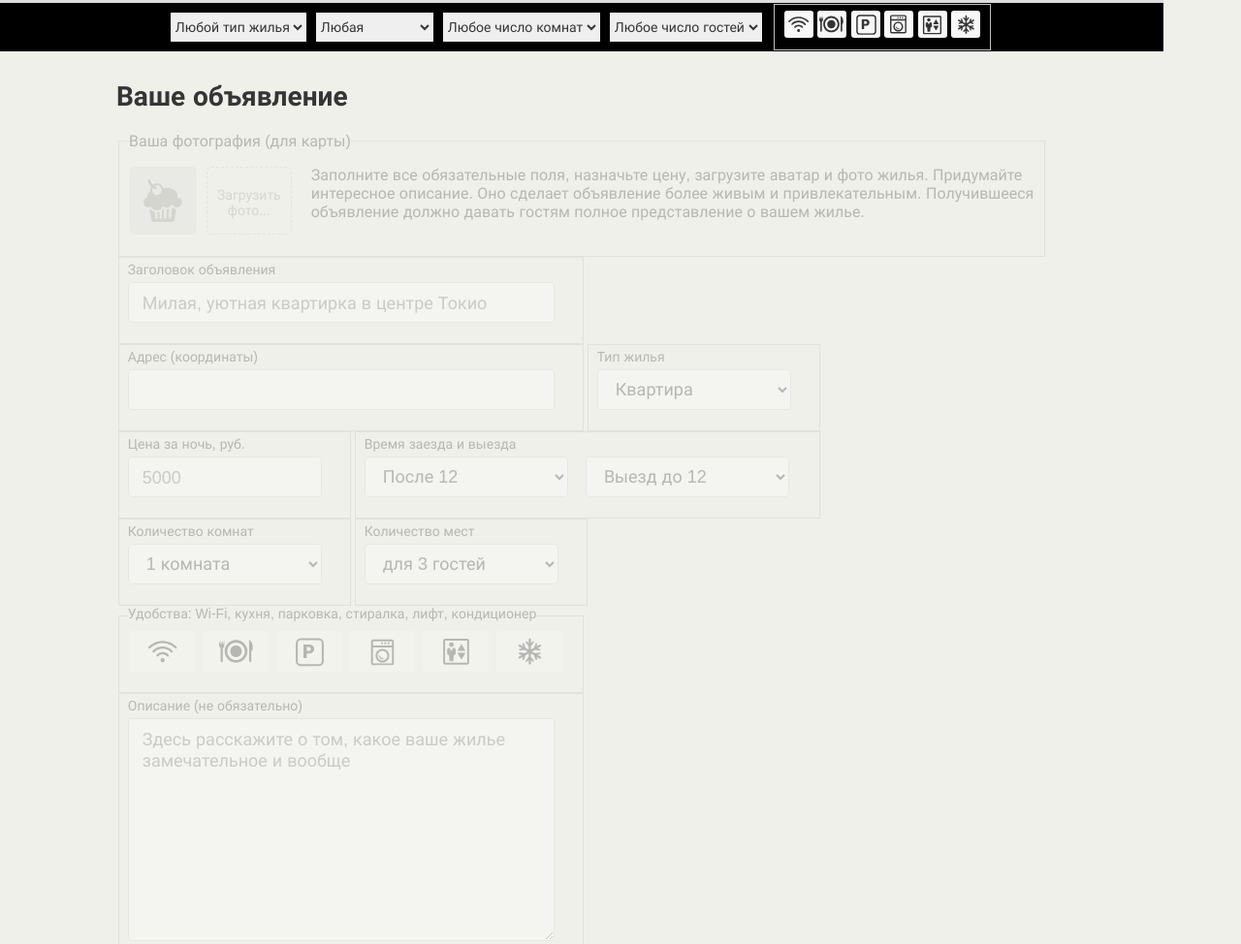
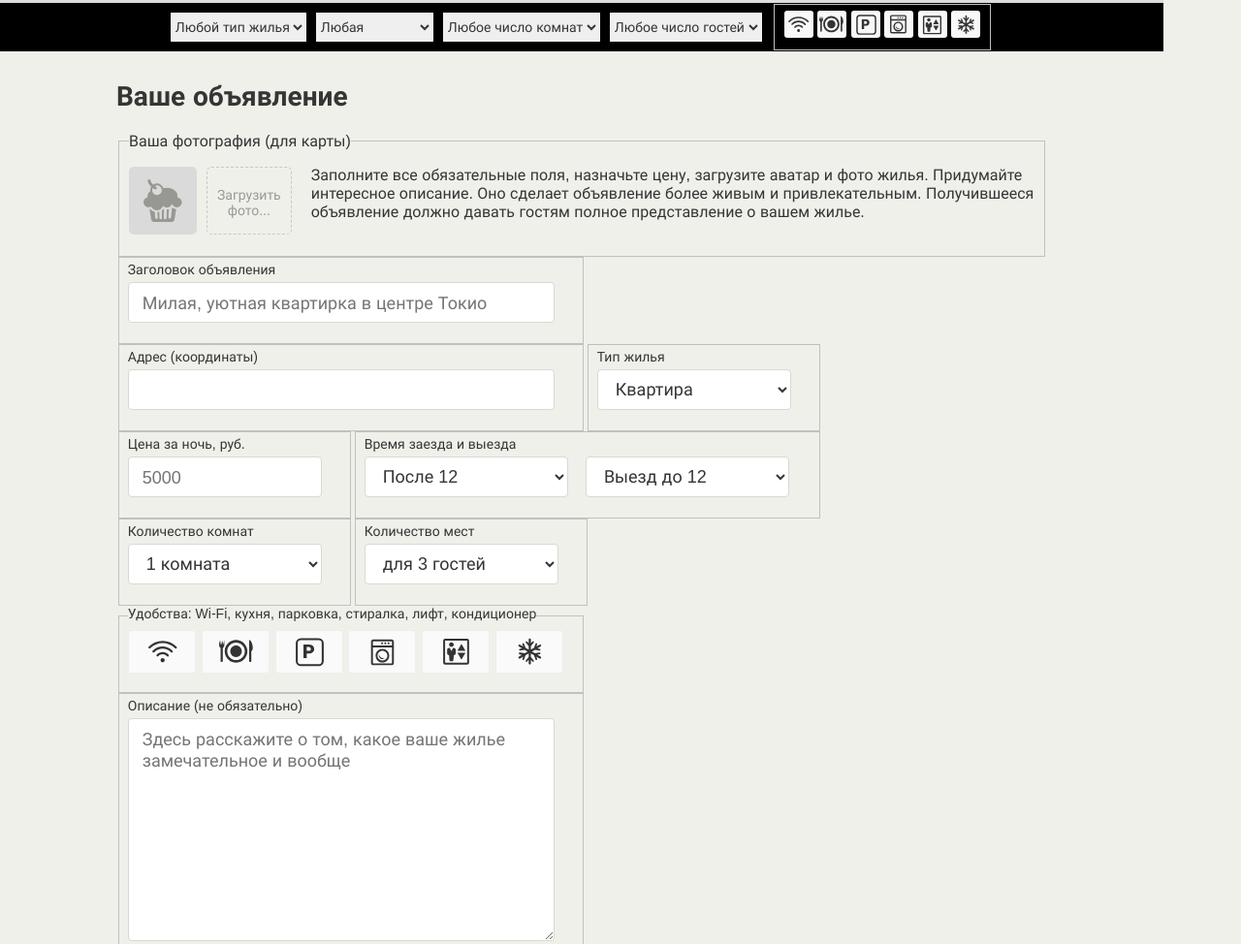
Before and after one commit to htmlacademy-javascript/117202-keksobooking-25, a website with bundled scripts: page index.html in a window 1280 px wide. Shown: the part 592-1566 px from the top of the page at 97% size. Built offline with nearby package versions, Linux system fonts and the light colour scheme.

Commit message:
исправил fildset и select

```diff
--- a/index.html
+++ b/index.html
@@ -73,7 +73,7 @@
     <section class="notice">
       <h2 class="notice__title">Ваше объявление</h2>
       <form class="ad-form" method="post" enctype="multipart/form-data" autocomplete="off">
-        <fieldset disabled class="ad-form-header">
+        <fieldset class="ad-form-header">
           <legend class="ad-form-header__title">Ваша фотография (для карты)</legend>
           <div class="ad-form-header__upload">
             <div class="ad-form-header__preview">
--- a/js/form.js
+++ b/js/form.js
@@ -1,20 +1,21 @@
 const adform = document.querySelector('.ad-form');
-const fieldset = document.querySelectorAll('.fieldset');
+const fieldset = adform.querySelectorAll('fieldset');
 const mapfilter = document.querySelector('.map__filters');
-const select = document.querySelectorAll('.select');
+const select = mapfilter.querySelectorAll('select');
 
 function inactiveState(){
   adform.classList.add('ad-form--disabled');
-  fieldset.setAttribute('disabled', 'disabled');
+  fieldset.forEach((it) =>  {it.disabled = true;});
   mapfilter.classList.add('map__filters--disabled');
-  select.setAttribute('disabled', 'disabled');
+  select.forEach((it) =>  {it.disabled = true;});
+
 }
 
 function activateState(){
   adform.classList.remove('ad-form--disabled');
-  fieldset.removeAttribute('disabled');
+  fieldset.forEach((it) =>  {it.disabled = false;});
   mapfilter.classList.remove('map__filters--disabled');
-  select.removeAttribute('disabled');
+  select.forEach((it) =>  {it.disabled = false;});
 }
 
 export {inactiveState,activateState};
--- a/js/main.js
+++ b/js/main.js
@@ -10,3 +10,4 @@ generatorAd(randomAds[1]);
 console.log(inactiveState, activateState);
 
 inactiveState();
+activateState();
```
